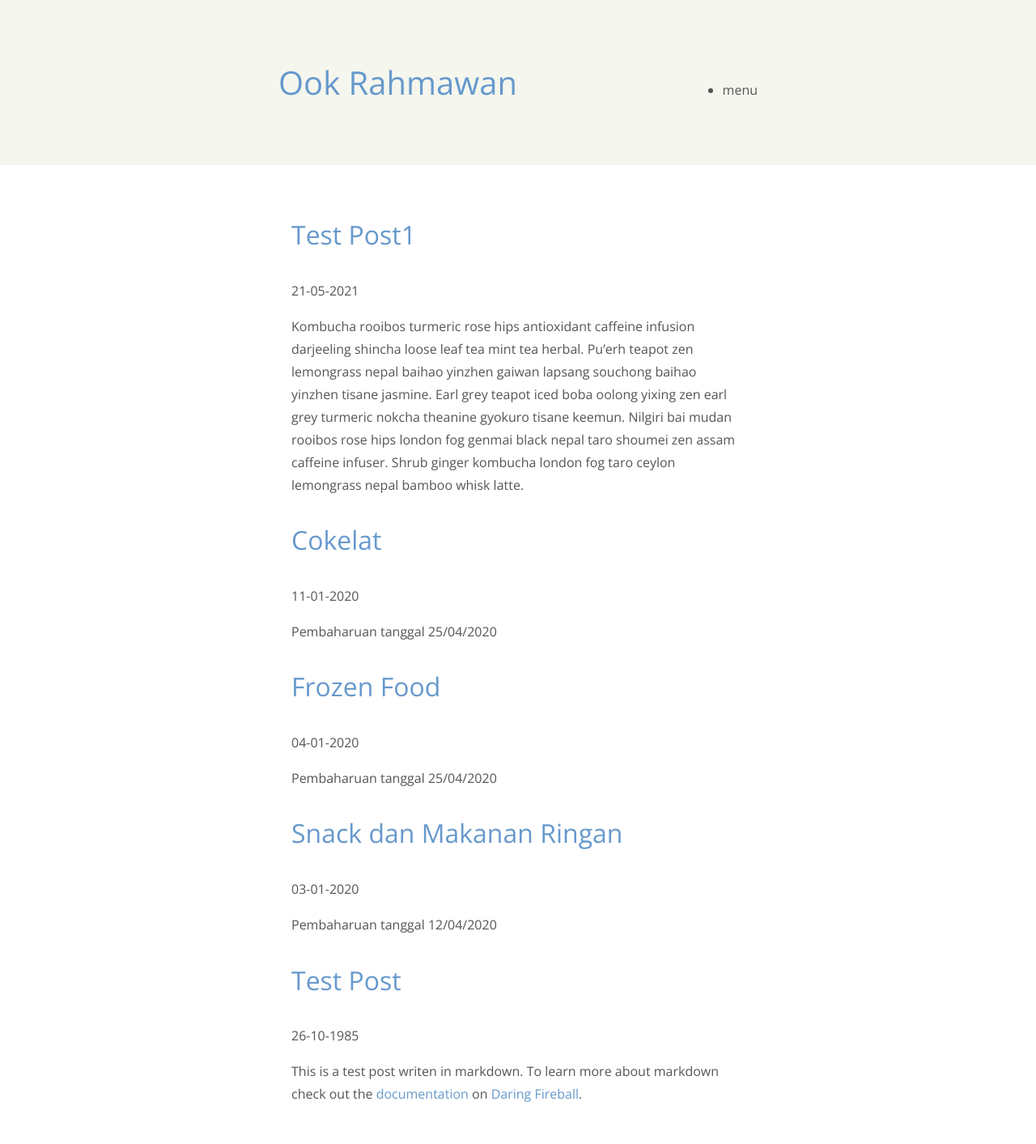
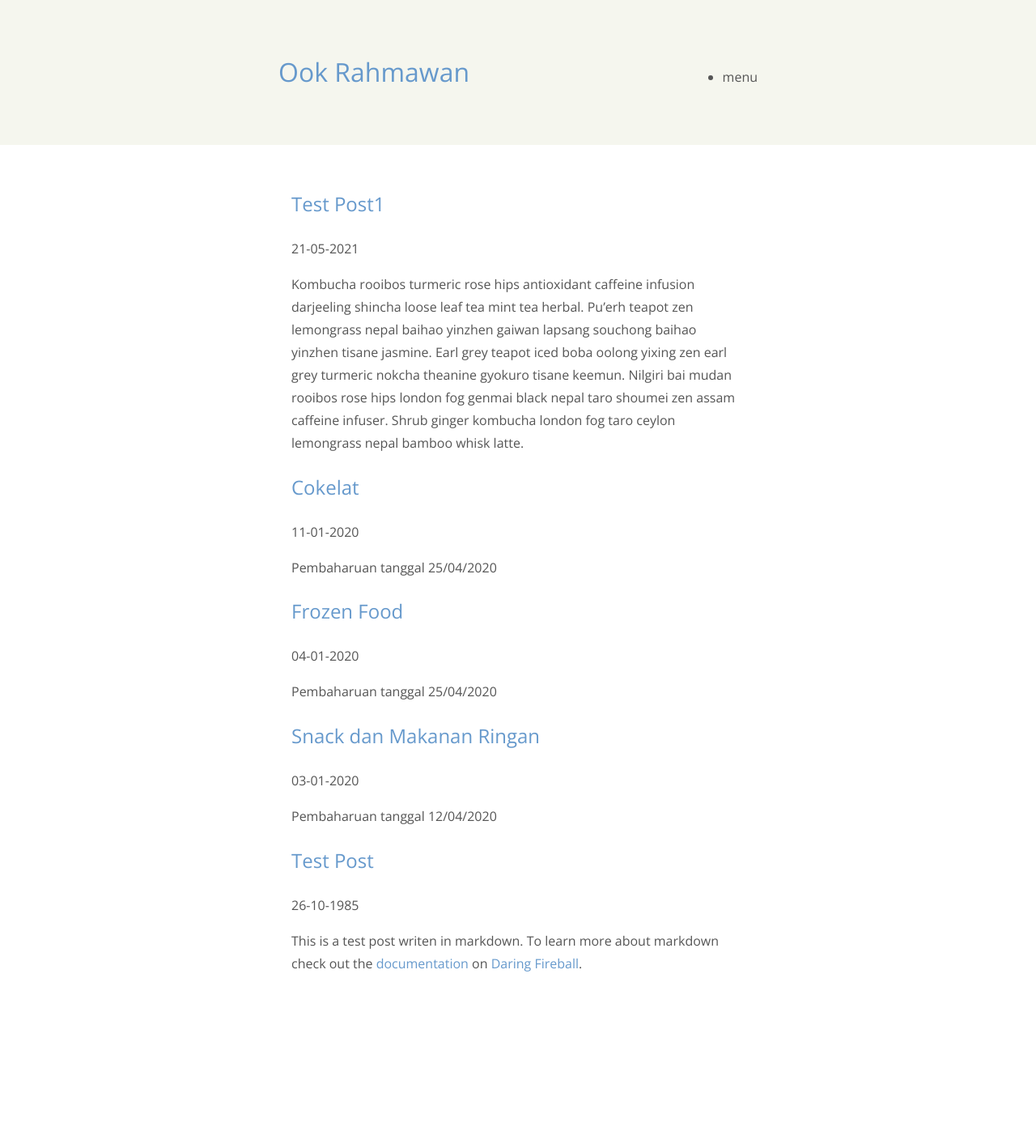
Before and after one commit to krhmwn/krhmwn, a Jekyll site: the page built from index.html, in a window 1280 px wide. Shown: the whole page at 81% size. Built offline with Jekyll 4.4.1, drawn with Linux system fonts in a browser that asks for light colours; nearby versions of some CDN libraries; library files that are not in the unit come from our copies; after the commit the page ends 1252 px from its top, so only the background shows below that.

Commit message:
update v.1.0.162

```diff
--- a/assets/css/main.css
+++ b/assets/css/main.css
@@ -18,19 +18,19 @@ font-weight:500
 }
 
 h4 {
-font-size:1.2em
+font-size:1em
 }
 
 h3 {
+font-size:1.25em
+}
+
+h2 {
 font-size:1.5em
 }
 
-h2 {
+h1 {
 font-size:2em
-}
-
-h1 {
-font-size:2.5em
 }
 
 a {
```
